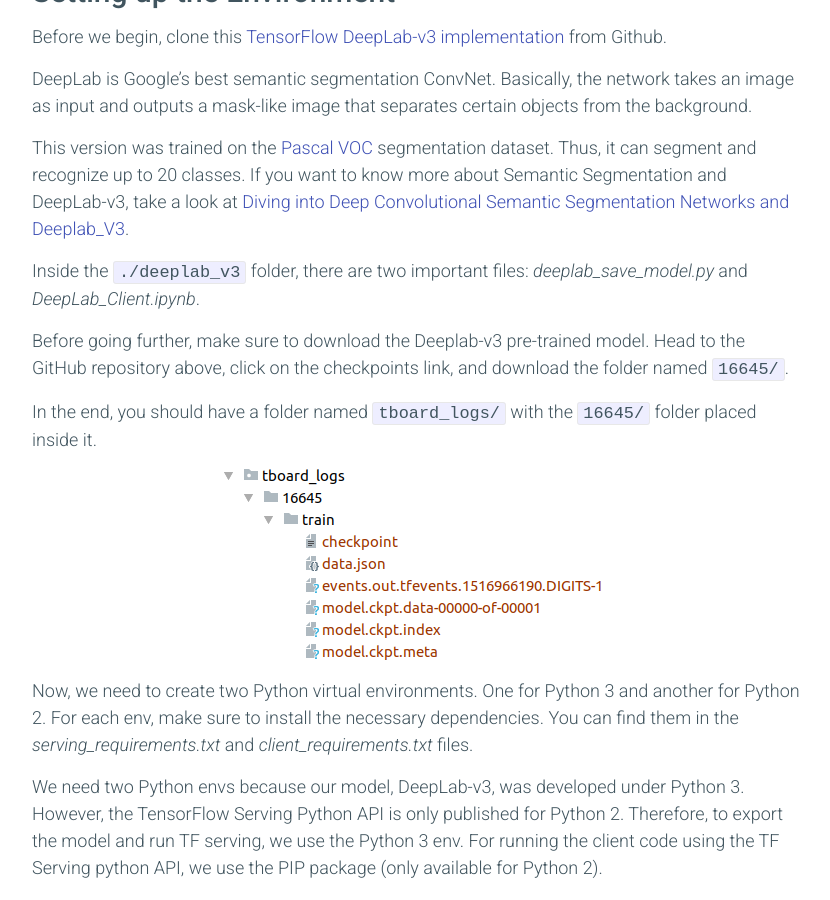
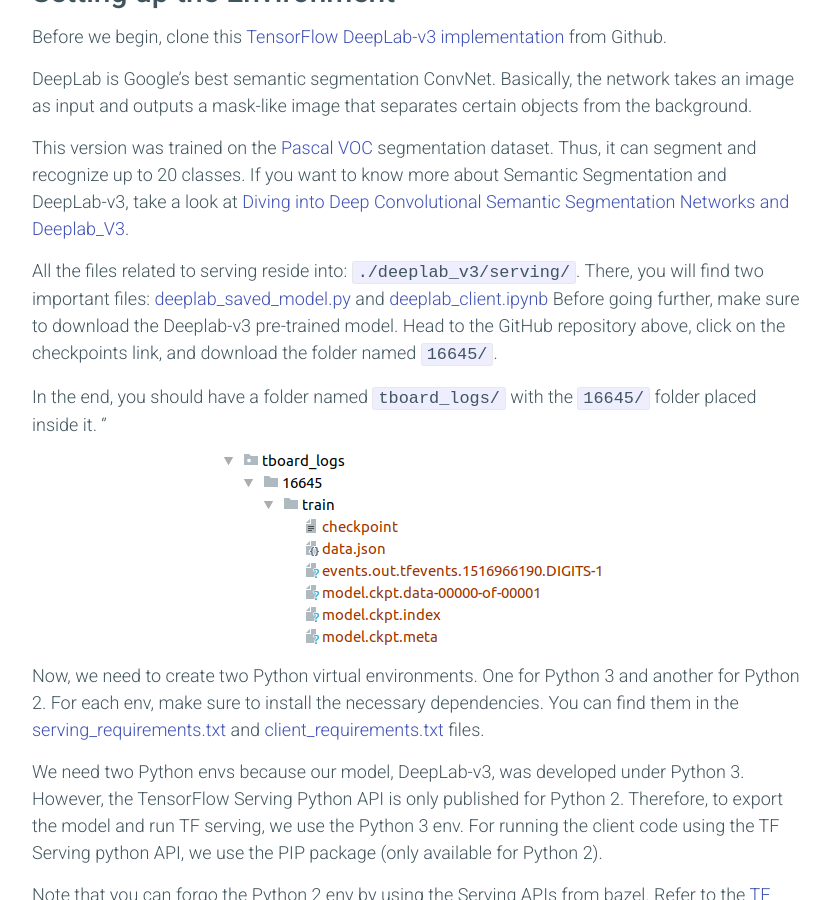
Before and after one commit to sthalles/sthalles.github.io, a Jekyll site: the page built from _posts/2018-06-18-serving_tensorflow_models.markdown, in a window 1280 px wide and 900 px high, scrolled down 5030 px. Shown: the whole window, without its empty margins (224-1054 px from the left). Built offline with Jekyll 4.4.1, drawn with Linux system fonts in a browser that asks for light colours; nearby versions of some CDN libraries; comment, search, counter and statistics services are not loaded; some of the changed text lies outside the part shown.

Commit message:
update files links

````diff
--- a/_posts/2018-06-18-serving_tensorflow_models.markdown
+++ b/_posts/2018-06-18-serving_tensorflow_models.markdown
@@ -97,17 +97,16 @@
 
 This version was trained on the [Pascal VOC](http://host.robots.ox.ac.uk/pascal/VOC/voc2012/) segmentation dataset. Thus, it can segment and recognize up to 20 classes. If you want to know more about Semantic Segmentation and DeepLab-v3, take a look at [Diving into Deep Convolutional Semantic Segmentation Networks and Deeplab_V3](https://medium.freecodecamp.org/diving-into-deep-convolutional-semantic-segmentation-networks-and-deeplab-v3-4f094fa387df).
 
-Inside the ```./deeplab_v3``` folder, there are two important files: *deeplab_save_model.py* and *DeepLab_Client.ipynb*.
-
+All the files related to serving reside into: ```./deeplab_v3/serving/```. There, you will find two important files: [deeplab_saved_model.py](https://github.com/sthalles/deeplab_v3/blob/master/serving/deeplab_saved_model.py) and [deeplab_client.ipynb](https://github.com/sthalles/deeplab_v3/blob/master/serving/deeplab_client.ipynb)
 Before going further, make sure to download the Deeplab-v3 pre-trained model. Head to the GitHub repository above, click on the checkpoints link, and download the folder named ```16645/```.
 
 In the end, you should have a folder named ```tboard_logs/``` with the ```16645/``` folder placed inside it.
-
+''
 <figure>
   <img class="img-responsive center-block" src="{{ site.url }}/assets/serving_tf_models/setup_overview.png" alt="ResNet bottleneck layer">
 </figure>
 
-Now, we need to create two Python virtual environments. One for Python 3 and another for Python 2. For each env, make sure to install the necessary dependencies. You can find them in the *serving_requirements.txt* and *client_requirements.txt* files.
+Now, we need to create two Python virtual environments. One for Python 3 and another for Python 2. For each env, make sure to install the necessary dependencies. You can find them in the [serving_requirements.txt](https://github.com/sthalles/deeplab_v3/blob/master/serving/serving_requirements.txt) and [client_requirements.txt](https://github.com/sthalles/deeplab_v3/blob/master/serving/client_requirements.txt) files.
 
 We need two Python envs because our model, DeepLab-v3, was developed under Python 3. However, the TensorFlow Serving Python API is only published for Python 2. Therefore, to export the model and run TF serving, we use the Python 3 env. For running the client code using the TF Serving python API, we use the PIP package (only available for Python 2).
 
@@ -149,9 +148,9 @@
 
 {% gist 7130ce6e1811630c86634a38f0448ce3 %}
 
-We can now run *deeplab_save_model.py* to export our model.
+We can now run [deeplab_saved_model.py](https://github.com/sthalles/deeplab_v3/blob/master/serving/deeplab_saved_model.py) to export our model.
 
-If everything went well you will see the folder ```./serving/deeplab/1```. Note that the ‘1’ represents the current version of the model. Inside each version sub-directory, you will see the following files:
+If everything went well you will see the folder ```./serving/versions/1```. Note that the ‘1’ represents the current version of the model. Inside each version sub-directory, you will see the following files:
 
 <figure>
   <img class="img-responsive center-block" src="{{ site.url }}/assets/serving_tf_models/exported_model_overview.png" alt="ResNet bottleneck layer">
@@ -164,14 +163,14 @@
 Now, we are ready to launching our model server. To do that, run:
 
 {% highlight Bash shell scripts %}
-$ tensorflow_model_server --port=9000 --model_name=deeplab --model_base_path=<path/to/serving/deeplab/>
+$ tensorflow_model_server --port=9000 --model_name=deeplab --model_base_path=<full/path/to/serving/versions/>
 {% endhighlight %}
 
 The *model_base_path* refers to where the exported model was saved. Also, we do not specify the version folder in the path. The model versioning control is handled by TF Serving.
 
 ### Generating Client Requests
 
-The client code is very straightforward. Take a look at it in: *DeepLab_Client.ipynb*.
+The client code is very straightforward. Take a look at it in: [deeplab_client.ipynb](https://github.com/sthalles/deeplab_v3/blob/master/serving/deeplab_client.ipynb).
 
 First, we read the image we want to send to the server and convert it to the right format.
 
````
Also changed, not shown: Gemfile.lock, assets/serving_tf_models/exported_model_overview.png.
